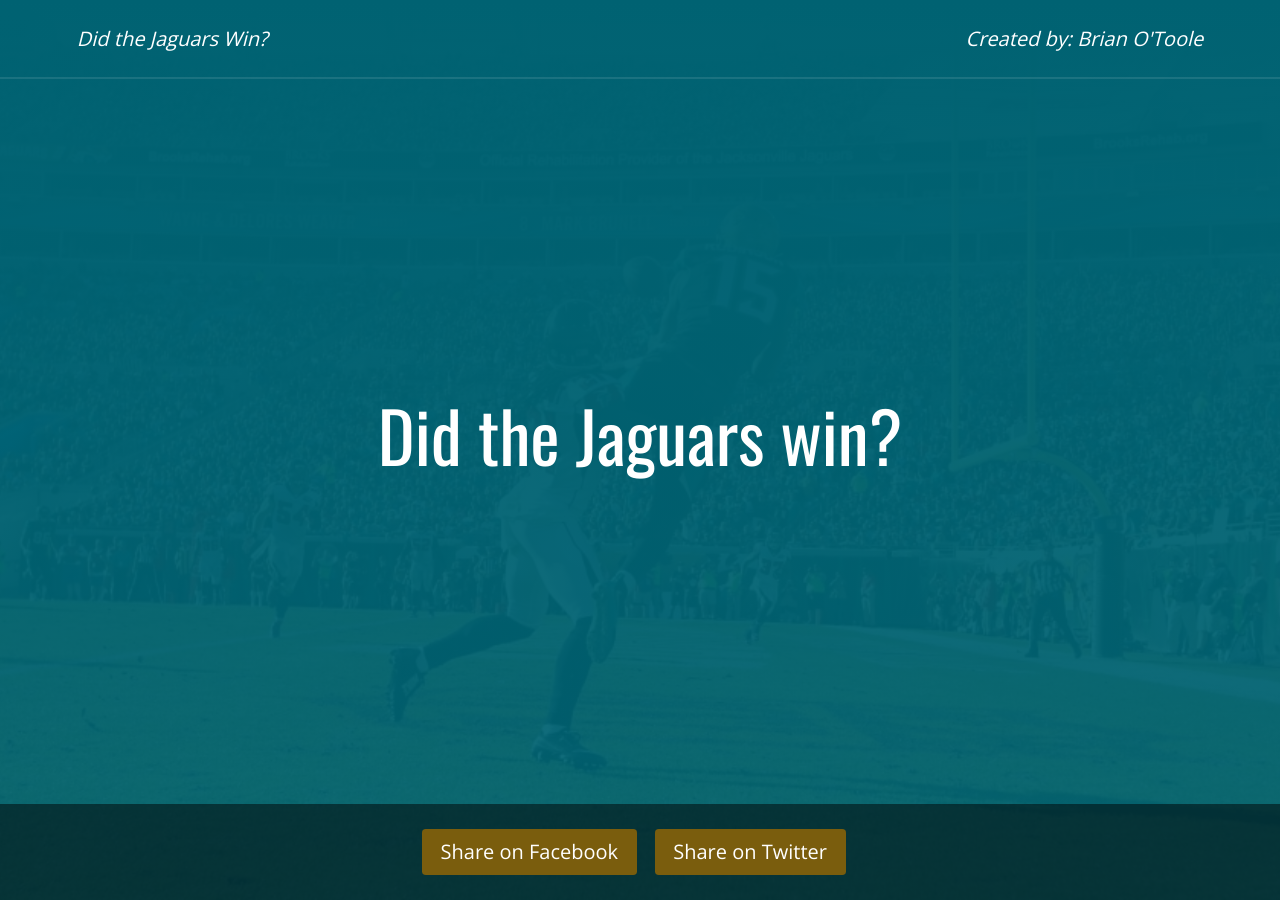
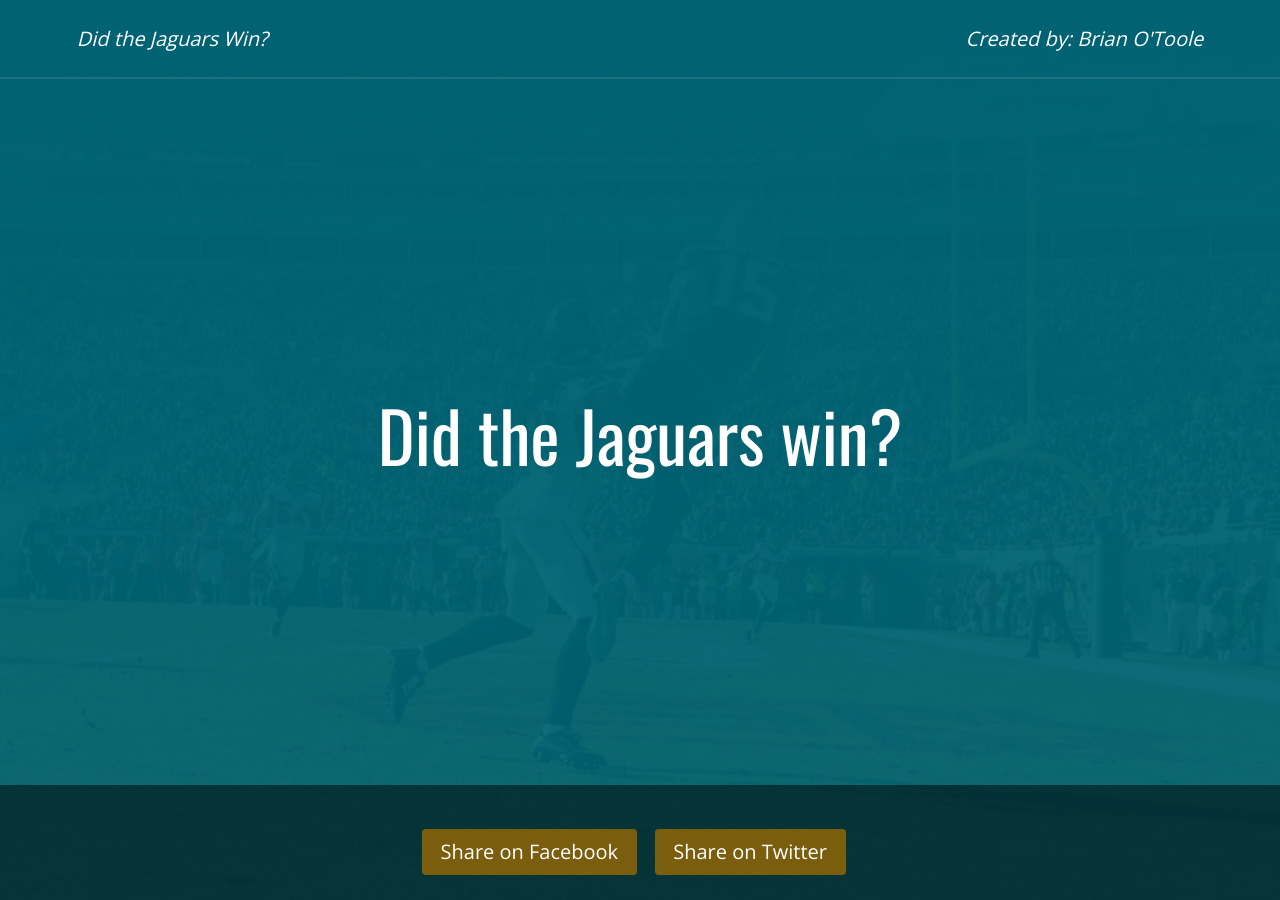
Before and after one commit to brianotoole/didjagswin, a Jekyll site: the page built from index.html, in a window 1280 px wide. Built offline with Jekyll 4.4.1, drawn with Linux system fonts in a browser that asks for light colours; nearby versions of some CDN libraries.

Commit message:
responsive style improvement

```diff
--- a/_sass/_buttons.scss
+++ b/_sass/_buttons.scss
@@ -10,6 +10,7 @@
   font-weight: normal;
   line-height: 1.3;
   margin-right: calc-em(10px);
+  margin-top: calc-em(15px);
   margin-bottom: calc-em(15px);
   padding: calc-em(8px) calc-em(15px);
   transition: 0.25s all ease-out;
```
